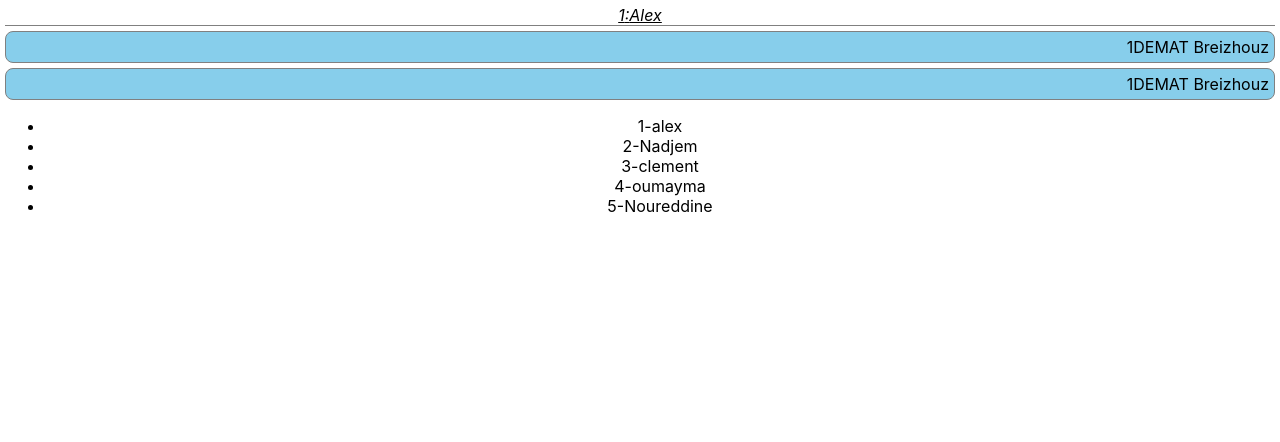
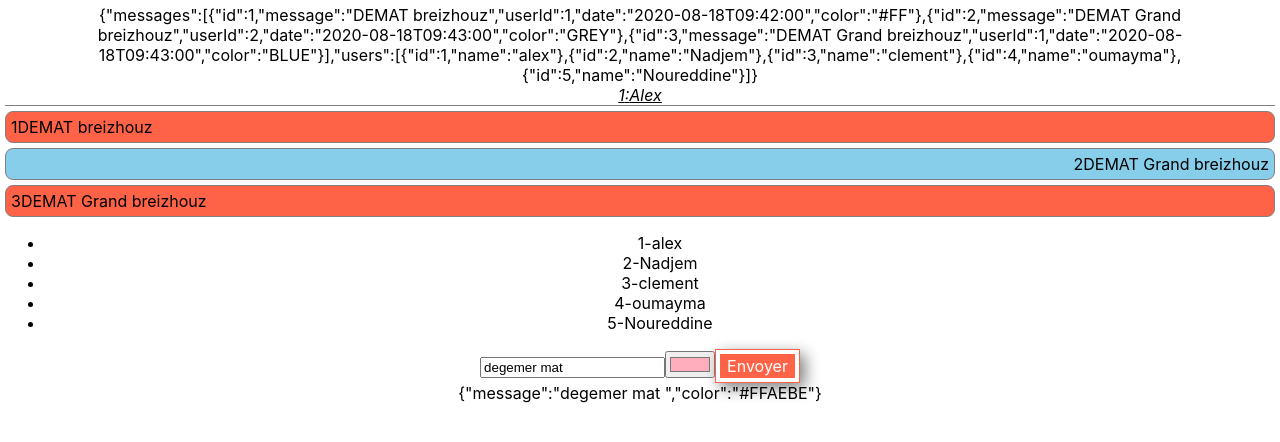
Before and after one commit to champix56/tjscvAout2020, a React (Create React App) app: page / in a window 1280 px wide. Shown: the top 442 px of the page. Built offline with nearby package versions, Linux system fonts and the light colour scheme; data requests are answered from the project's data file.

Commit message:
mie en place du sender

```diff
--- a/src/App/Tchat/Tchat.js
+++ b/src/App/Tchat/Tchat.js
@@ -3,30 +3,35 @@ import PropTypes from 'prop-types';
 import styles from './Tchat.module.scss';
 import TchatReader from '../TchatReader/TchatReader';
 import TchatUsers from '../TchatUsers/TchatUsers';
+import {getMessages} from '../../rest/rest';
+import TchatSender from '../TchatSender/TchatSender';
 class Tchat extends Component {
-  constructor(props){
+  constructor(props) {
     super(props);
-    this.state={
-      messages:[
-        {id:1,message:'DEMAT Breizhouz',sender:1},
-        {id:1,message:'DEMAT Breizhouz',sender:2}
-      ],users:[
-        {id:1,name:'alex'},{id:2,name:'Nadjem'},{id:3,name:'clement'},{id:4,name:'oumayma'},{id:5,name:'Noureddine'}
-      ]};
+    this.state = {
+      messages: [], users: [{ id: 1, name: 'alex' }, { id: 2, name: 'Nadjem' }, { id: 3, name: 'clement' }, { id: 4, name: 'oumayma' }, { id: 5, name: 'Noureddine' }
+      ]
+    };
 
+  }
+  componentDidMount() {
+    getMessages(e=>{
+        this.setState({messages:e});
+    })
   }
   render() {
     return (
-      <div className={styles.Tchat}>
+      <div className={styles.Tchat}>{JSON.stringify(this.state)}
         <div className={styles.username}>{this.props.user.id}:{this.props.user.name}</div>
-        <TchatReader messages={this.state.messages} whoiamID={this.props.user.id}/>
+        <TchatReader messages={this.state.messages} whoiamID={this.props.user.id} />
         <TchatUsers users={this.state.users}></TchatUsers>
+        <TchatSender whoiamID={this.props.user.id}/>
       </div>
     );
   }
 }
 
-Tchat.propTypes={user:PropTypes.object.isRequired}
-Tchat.defautProps={user:{id:1,nom:'Anonymous'}}
+Tchat.propTypes = { user: PropTypes.object.isRequired }
+Tchat.defautProps = { user: { id: 1, nom: 'Anonymous' } }
 
 export default Tchat;
```
